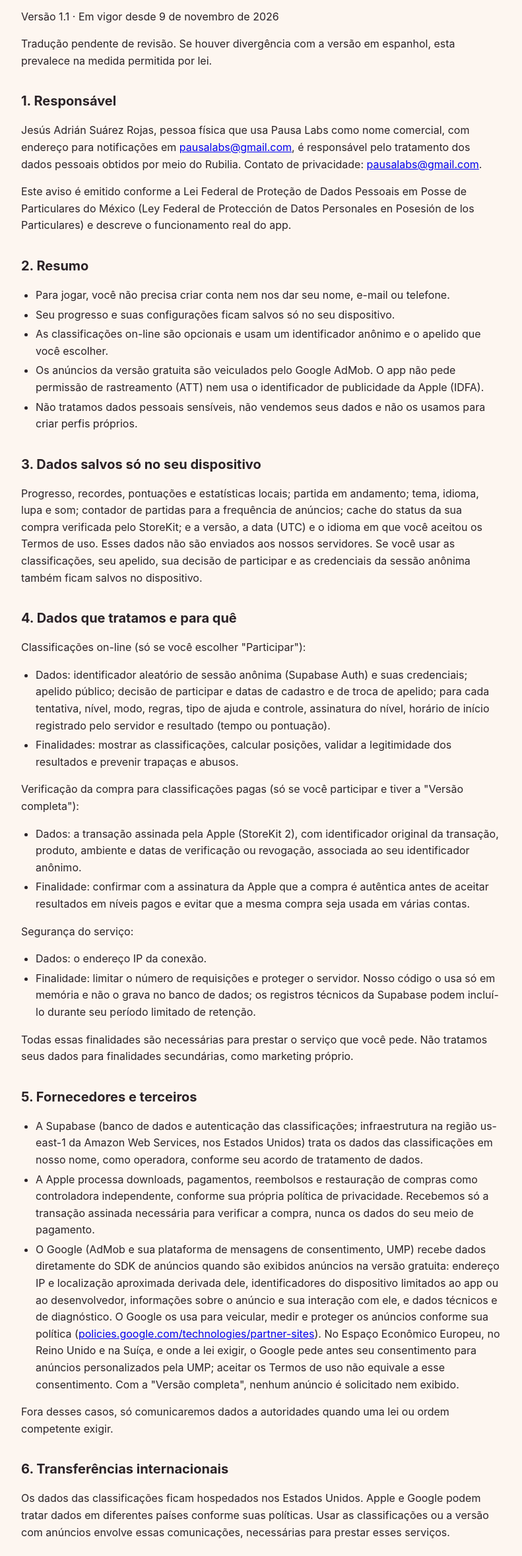
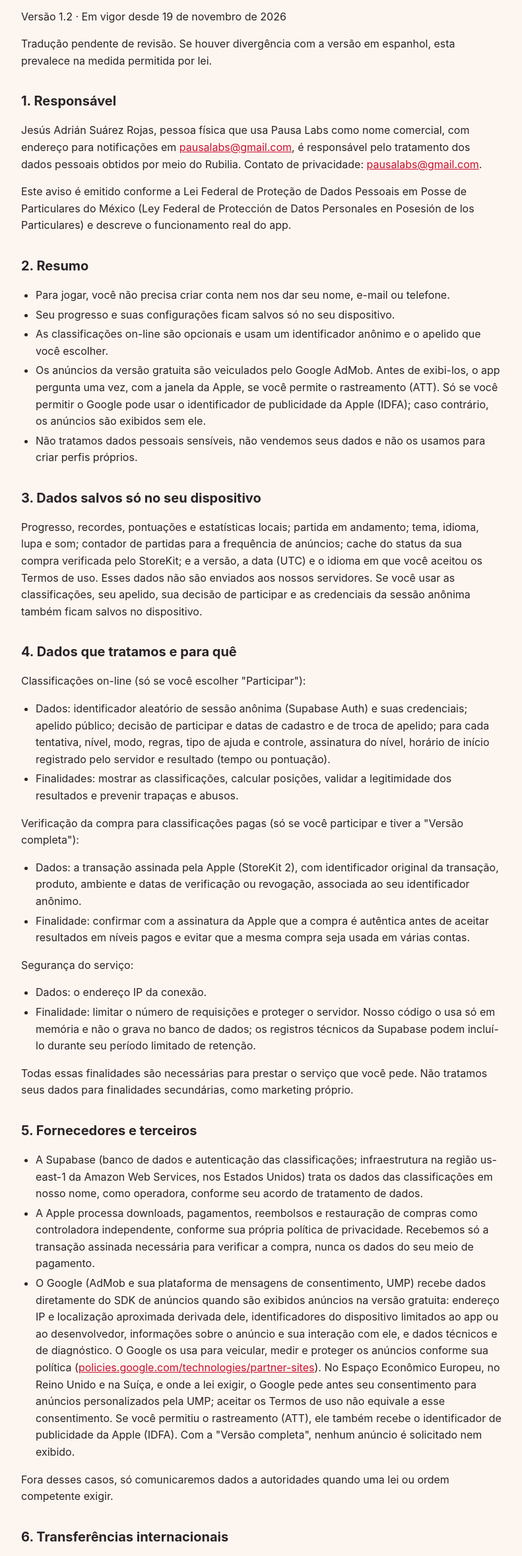
Before and after one commit to PausaLabs/PausaLabs.github.io, a plain HTML site: page rubilia/pt_BR/privacidad.html in a window 1280 px wide. Shown: the part 156-2515 px from the top of the page at 66% size, without its empty margins (244-1035 px from the left). Drawn offline with Linux system fonts and the light colour scheme.

Commit message:
Rubilia: aviso de privacidad pt_BR (ATT)

```diff
--- a/rubilia/pt_BR/privacidad.html
+++ b/rubilia/pt_BR/privacidad.html
@@ -8,6 +8,7 @@ body{margin:0;background:var(--fondo);color:var(--tinta);font:16px/1.6 -apple-sy
 main{max-width:760px;margin:0 auto;padding:24px 16px 64px}
 header{display:flex;flex-wrap:wrap;gap:8px 16px;align-items:center;justify-content:space-between;margin-bottom:24px}
 .marca{font-weight:800;font-size:20px;color:var(--tinta);text-decoration:none}
+a{color:var(--acento)}
 nav a,.idiomas a{color:var(--acento);text-decoration:none;font-weight:600}
 nav{display:flex;flex-wrap:wrap;gap:12px}
 h1{font-size:28px;line-height:1.25;margin:8px 0 4px}h2{font-size:20px;margin:32px 0 8px}
@@ -18,11 +19,12 @@ ul{padding-left:22px}li{margin:4px 0}
 select{font:inherit;padding:6px 8px;border-radius:8px;border:1px solid var(--borde);background:var(--panel);color:var(--tinta)}
 footer{margin-top:48px;color:var(--suave);font-size:14px}
 a:focus-visible,select:focus-visible{outline:3px solid var(--acento);outline-offset:2px}
+.descargar{display:inline-block;margin:12px 0 4px;padding:12px 20px;border-radius:14px;background:var(--acento);color:#fff!important;font-weight:800;text-decoration:none}
 </style></head><body><main>
 <header><a class="marca" href="../../index.html">Rubilia · Pausa Labs</a><label><span class="meta">Idioma </span><select onchange="location.href=this.value" aria-label="Idioma"><option value="../../es/privacidad.html">Español</option><option value="../../en/privacidad.html">English</option><option value="../../fr/privacidad.html">Français</option><option value="../../de/privacidad.html">Deutsch</option><option value="../../it/privacidad.html">Italiano</option><option value="../../pt_BR/privacidad.html" selected>Português (Brasil)</option><option value="../../pt_PT/privacidad.html">Português (Portugal)</option><option value="../../nl/privacidad.html">Nederlands</option><option value="../../pl/privacidad.html">Polski</option><option value="../../ru/privacidad.html">Русский</option><option value="../../uk/privacidad.html">Українська</option><option value="../../tr/privacidad.html">Türkçe</option><option value="../../ja/privacidad.html">日本語</option><option value="../../ko/privacidad.html">한국어</option><option value="../../zh_CN/privacidad.html">简体中文</option><option value="../../zh_TW/privacidad.html">繁體中文</option><option value="../../hi/privacidad.html">हिन्दी</option></select></label></header>
 <nav aria-label="Rubilia"><a href="privacidad.html">Aviso de privacidade</a><a href="terminos.html">Termos de uso</a><a href="soporte.html">Suporte</a></nav>
 <h1>Aviso de privacidade do Rubilia</h1>
-<p>Versão 1.1 · Em vigor desde 9 de novembro de 2026</p>
+<p>Versão 1.2 · Em vigor desde 19 de novembro de 2026</p>
 <p>Tradução pendente de revisão. Se houver divergência com a versão em espanhol, esta prevalece na medida permitida por lei.</p>
 <h2>1. Responsável</h2>
 <p>Jesús Adrián Suárez Rojas, pessoa física que usa Pausa Labs como nome comercial, com endereço para notificações em <a href="mailto:pausalabs@gmail.com">pausalabs@gmail.com</a>, é responsável pelo tratamento dos dados pessoais obtidos por meio do Rubilia. Contato de privacidade: <a href="mailto:pausalabs@gmail.com">pausalabs@gmail.com</a>.</p>
@@ -32,7 +34,7 @@ a:focus-visible,select:focus-visible{outline:3px solid var(--acento);outline-off
 <li>Para jogar, você não precisa criar conta nem nos dar seu nome, e-mail ou telefone.</li>
 <li>Seu progresso e suas configurações ficam salvos só no seu dispositivo.</li>
 <li>As classificações on-line são opcionais e usam um identificador anônimo e o apelido que você escolher.</li>
-<li>Os anúncios da versão gratuita são veiculados pelo Google AdMob. O app não pede permissão de rastreamento (ATT) nem usa o identificador de publicidade da Apple (IDFA).</li>
+<li>Os anúncios da versão gratuita são veiculados pelo Google AdMob. Antes de exibi-los, o app pergunta uma vez, com a janela da Apple, se você permite o rastreamento (ATT). Só se você permitir o Google pode usar o identificador de publicidade da Apple (IDFA); caso contrário, os anúncios são exibidos sem ele.</li>
 <li>Não tratamos dados pessoais sensíveis, não vendemos seus dados e não os usamos para criar perfis próprios.</li>
 </ul>
 <h2>3. Dados salvos só no seu dispositivo</h2>
@@ -58,7 +60,7 @@ a:focus-visible,select:focus-visible{outline:3px solid var(--acento);outline-off
 <ul>
 <li>A Supabase (banco de dados e autenticação das classificações; infraestrutura na região us-east-1 da Amazon Web Services, nos Estados Unidos) trata os dados das classificações em nosso nome, como operadora, conforme seu acordo de tratamento de dados.</li>
 <li>A Apple processa downloads, pagamentos, reembolsos e restauração de compras como controladora independente, conforme sua própria política de privacidade. Recebemos só a transação assinada necessária para verificar a compra, nunca os dados do seu meio de pagamento.</li>
-<li>O Google (AdMob e sua plataforma de mensagens de consentimento, UMP) recebe dados diretamente do SDK de anúncios quando são exibidos anúncios na versão gratuita: endereço IP e localização aproximada derivada dele, identificadores do dispositivo limitados ao app ou ao desenvolvedor, informações sobre o anúncio e sua interação com ele, e dados técnicos e de diagnóstico. O Google os usa para veicular, medir e proteger os anúncios conforme sua política (<a href="https://policies.google.com/technologies/partner-sites">policies.google.com/technologies/partner-sites</a>). No Espaço Econômico Europeu, no Reino Unido e na Suíça, e onde a lei exigir, o Google pede antes seu consentimento para anúncios personalizados pela UMP; aceitar os Termos de uso não equivale a esse consentimento. Com a &quot;Versão completa&quot;, nenhum anúncio é solicitado nem exibido.</li>
+<li>O Google (AdMob e sua plataforma de mensagens de consentimento, UMP) recebe dados diretamente do SDK de anúncios quando são exibidos anúncios na versão gratuita: endereço IP e localização aproximada derivada dele, identificadores do dispositivo limitados ao app ou ao desenvolvedor, informações sobre o anúncio e sua interação com ele, e dados técnicos e de diagnóstico. O Google os usa para veicular, medir e proteger os anúncios conforme sua política (<a href="https://policies.google.com/technologies/partner-sites">policies.google.com/technologies/partner-sites</a>). No Espaço Econômico Europeu, no Reino Unido e na Suíça, e onde a lei exigir, o Google pede antes seu consentimento para anúncios personalizados pela UMP; aceitar os Termos de uso não equivale a esse consentimento. Se você permitiu o rastreamento (ATT), ele também recebe o identificador de publicidade da Apple (IDFA). Com a &quot;Versão completa&quot;, nenhum anúncio é solicitado nem exibido.</li>
 </ul>
 <p>Fora desses casos, só comunicaremos dados a autoridades quando uma lei ou ordem competente exigir.</p>
 <h2>6. Transferências internacionais</h2>
@@ -76,7 +78,7 @@ a:focus-visible,select:focus-visible{outline:3px solid var(--acento);outline-off
 <ul>
 <li>Classificações: participar é opcional. Você pode parar com &quot;Deixar de participar&quot;.</li>
 <li>Anúncios: quando o Google exigir para sua região, &quot;Sobre&quot; mostra &quot;Privacidade de anúncios&quot; para revisar ou retirar seu consentimento. Comprar a &quot;Versão completa&quot; remove os anúncios.</li>
-<li>Rastreamento: o app não pede permissão para rastrear você em apps de outras empresas.</li>
+<li>Rastreamento: na versão gratuita, a janela da Apple pergunta se você permite o rastreamento em apps de outras empresas (ATT). Você pode mudar sua resposta quando quiser em Ajustes › Privacidade e Segurança › Rastreamento. Com a &quot;Versão completa&quot; não é perguntado.</li>
 <li>Você pode apagar todos os dados do dispositivo desinstalando o app.</li>
 <li>Exclusão: &quot;Excluir meus dados de classificação&quot; apaga seus dados do servidor e encerra sua sessão anônima; seu progresso, configurações e compra não mudam, e você só volta a participar se escolher.</li>
 </ul>
```
